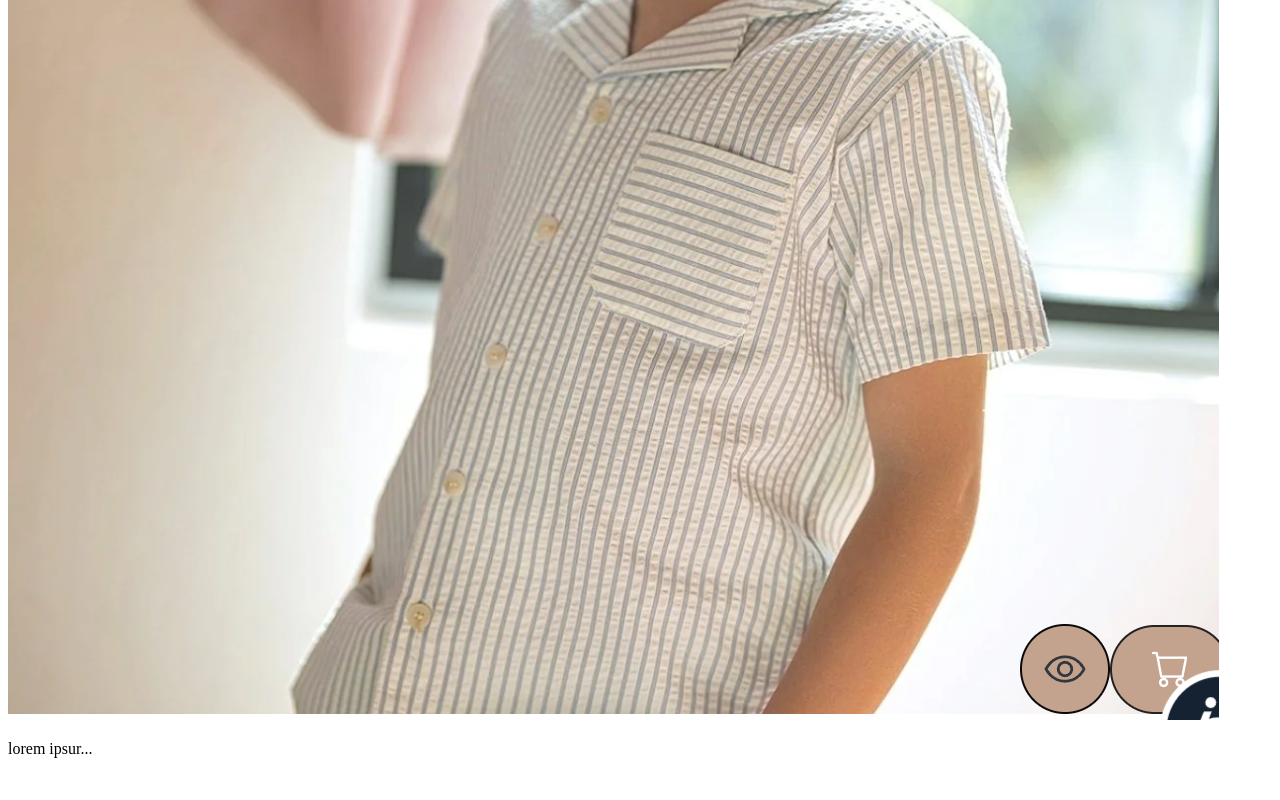
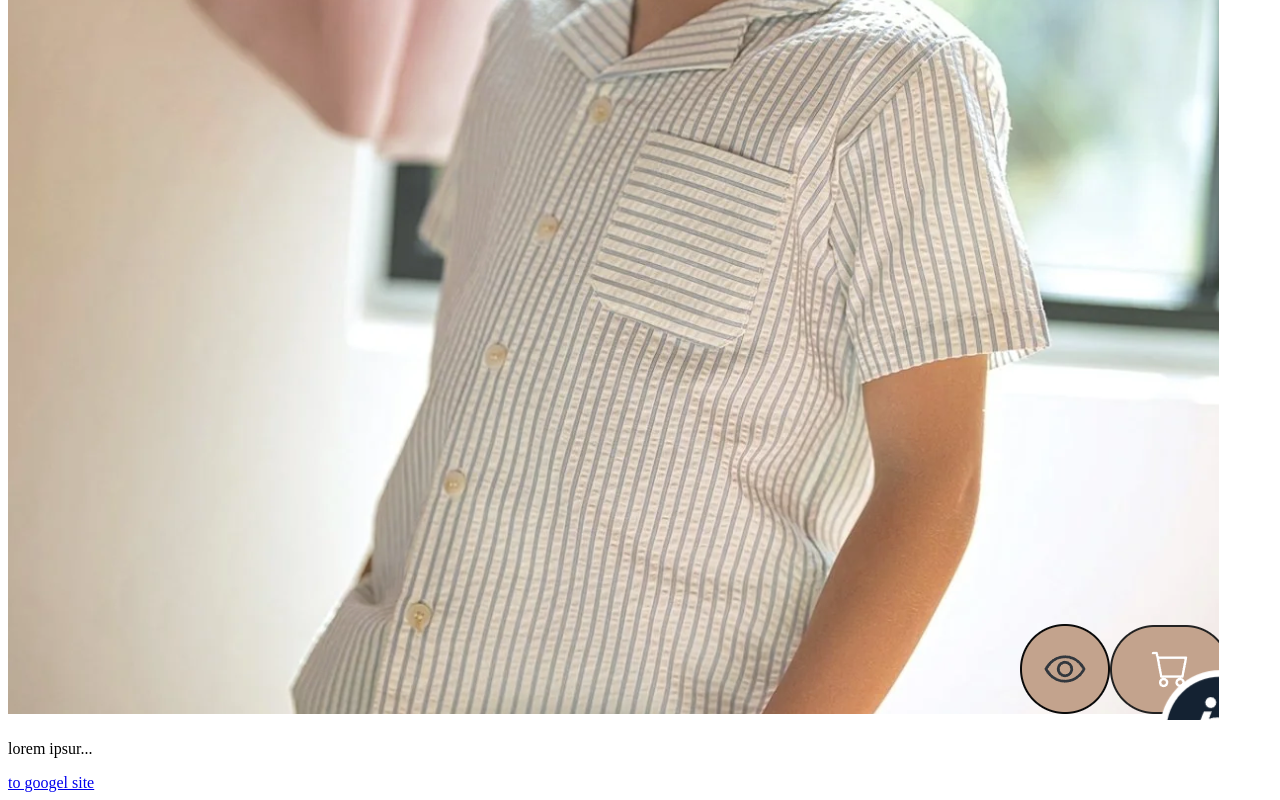
Before and after one commit to GITracheli/existing-project, a plain HTML site: page index.html in a window 1280 px wide. Shown: the part 402-1202 px from the top of the page. Before the commit the page ends 1176 px from the top, so only its background shows below. Drawn offline with Linux system fonts and the light colour scheme.

Commit message:
add link

```diff
--- a/index.html
+++ b/index.html
@@ -12,5 +12,6 @@
     <p>
         lorem ipsur...
     </p>
+    <a href="https://www.googel.com ">to googel site</a>
 </body>
 </html>
```
